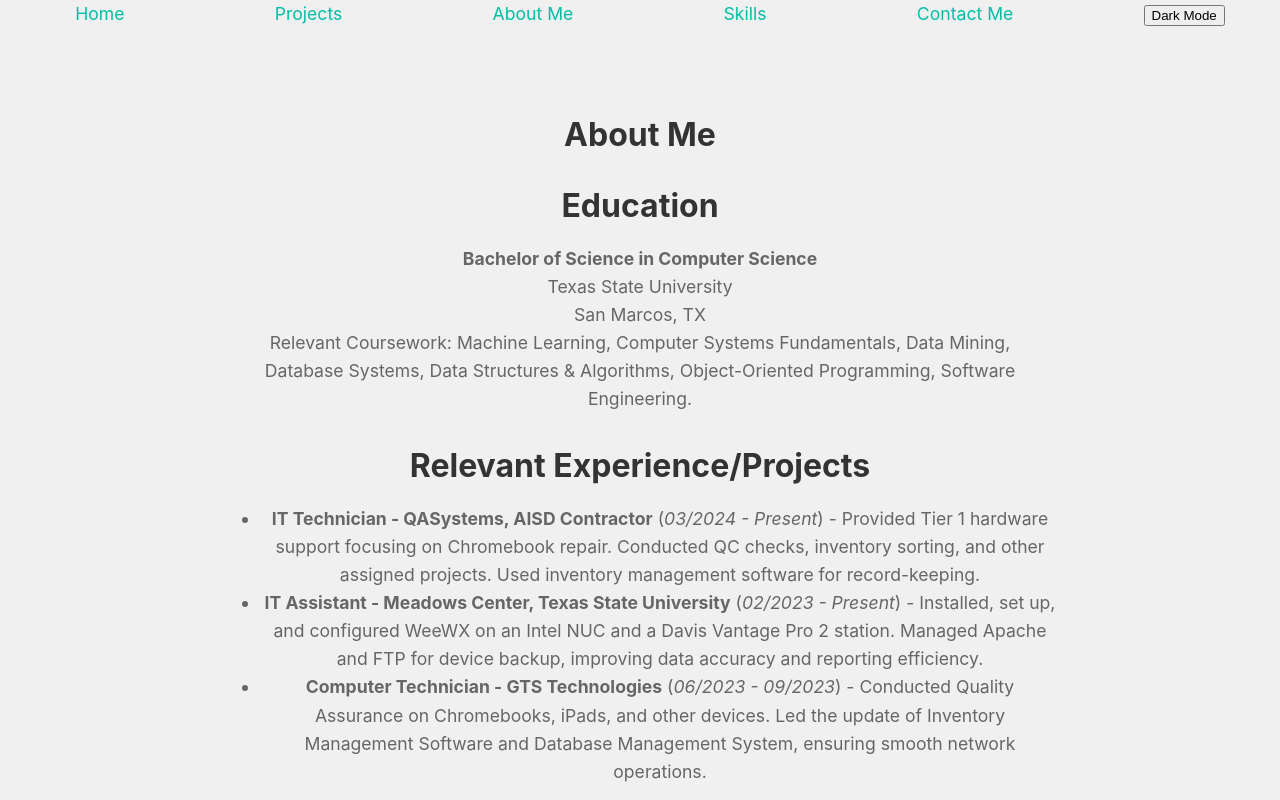
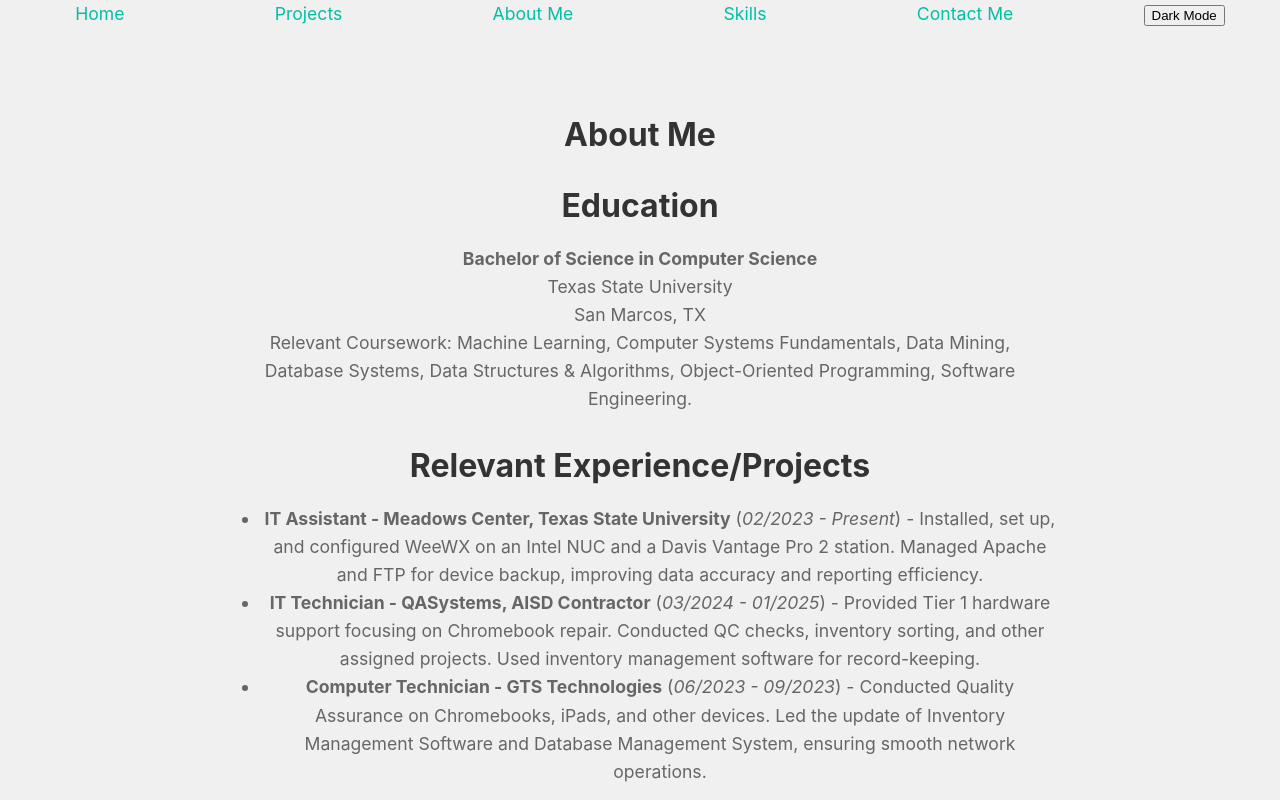
Before and after one commit to garrett10101/garrett10101.github.io, a React (Create React App) app in the folder portfolio/: page /about in a window 1280 px wide. Built offline with nearby package versions, Linux system fonts and the light colour scheme.

Commit message:
fix: update employment dates in About section

```diff
--- a/portfolio/src/components/About.js
+++ b/portfolio/src/components/About.js
@@ -13,8 +13,8 @@
       </p>
       <h3>Relevant Experience/Projects</h3>
       <ul>
-        <li><strong>IT Technician - QASystems, AISD Contractor</strong> (<i>03/2024 - Present</i>) - Provided Tier 1 hardware support focusing on Chromebook repair. Conducted QC checks, inventory sorting, and other assigned projects. Used inventory management software for record-keeping.</li>
         <li><strong>IT Assistant - Meadows Center, Texas State University</strong> (<i>02/2023 - Present</i>) - Installed, set up, and configured WeeWX on an Intel NUC and a Davis Vantage Pro 2 station. Managed Apache and FTP for device backup, improving data accuracy and reporting efficiency.</li>
+        <li><strong>IT Technician - QASystems, AISD Contractor</strong> (<i>03/2024 - 01/2025</i>) - Provided Tier 1 hardware support focusing on Chromebook repair. Conducted QC checks, inventory sorting, and other assigned projects. Used inventory management software for record-keeping.</li>
         <li><strong>Computer Technician - GTS Technologies</strong> (<i>06/2023 - 09/2023</i>) - Conducted Quality Assurance on Chromebooks, iPads, and other devices. Led the update of Inventory Management Software and Database Management System, ensuring smooth network operations.</li>
       </ul>
       <section id="skills">
```
